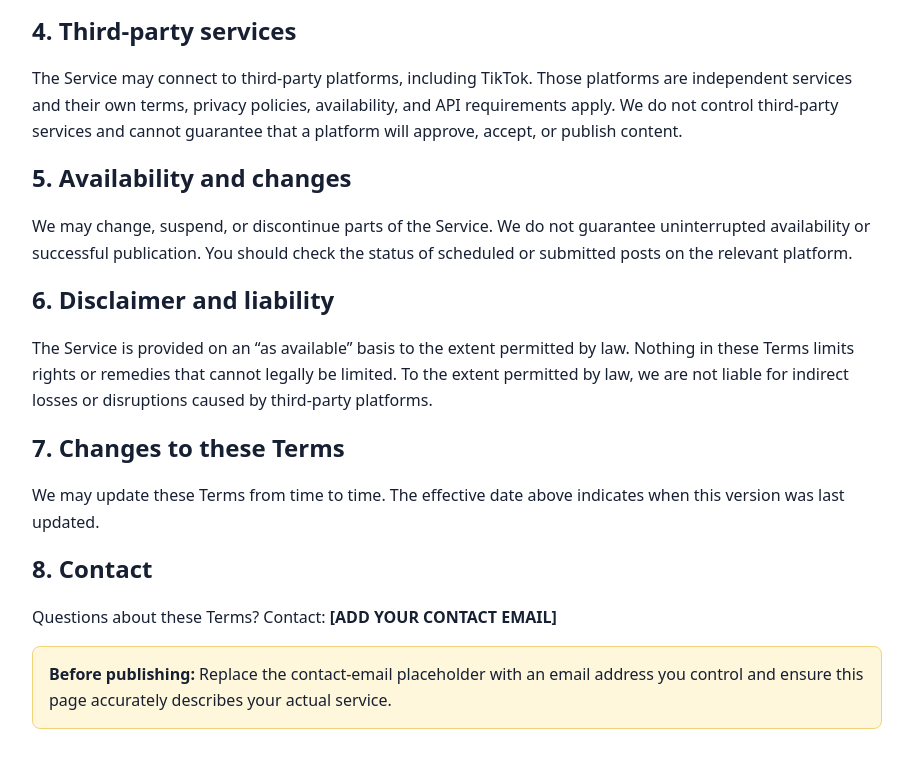
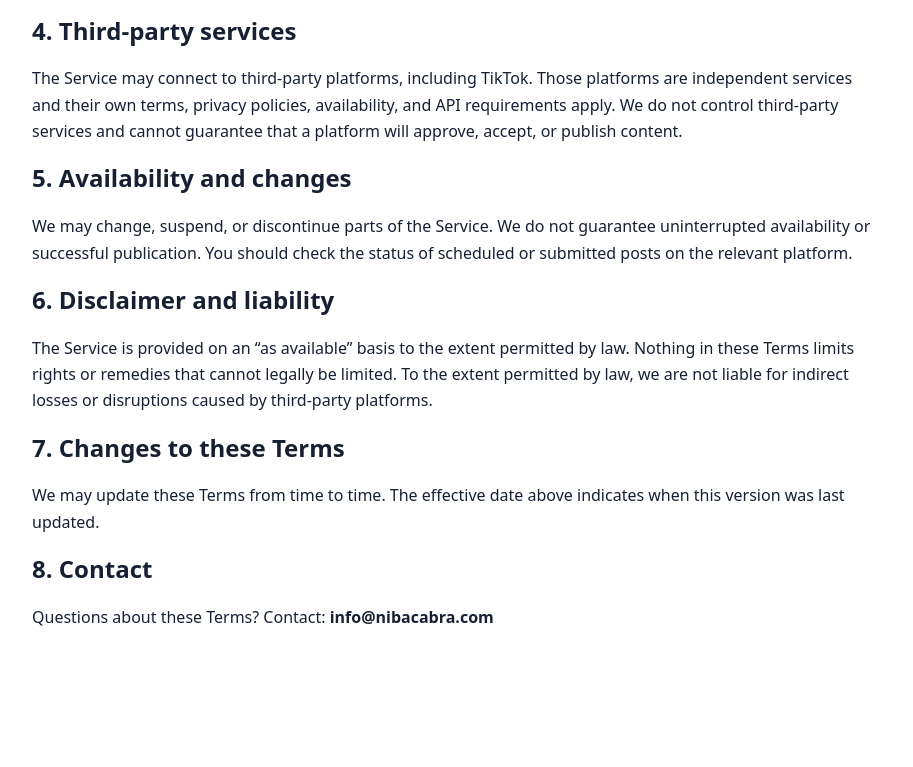
Before and after one commit to nibacabra-games/nibacabra-games, a plain HTML site: page terms.html in a window 1280 px wide. Shown: the part 676-1443 px from the top of the page, without its empty margins (183-1096 px from the left). After the commit the page ends 1354 px from the top, so only its background shows below. Drawn offline with Linux system fonts and the light colour scheme.

Commit message:
Update contact email in terms.html

```diff
--- a/terms.html
+++ b/terms.html
@@ -37,8 +37,7 @@
   <p>We may update these Terms from time to time. The effective date above indicates when this version was last updated.</p>
 
   <h2>8. Contact</h2>
-  <p>Questions about these Terms? Contact: <strong>[ADD YOUR CONTACT EMAIL]</strong></p>
+  <p>Questions about these Terms? Contact: <strong>info@nibacabra.com</strong></p>
 
-  <p class="note"><strong>Before publishing:</strong> Replace the contact-email placeholder with an email address you control and ensure this page accurately describes your actual service.</p>
-</body>
+
 </html>
```
